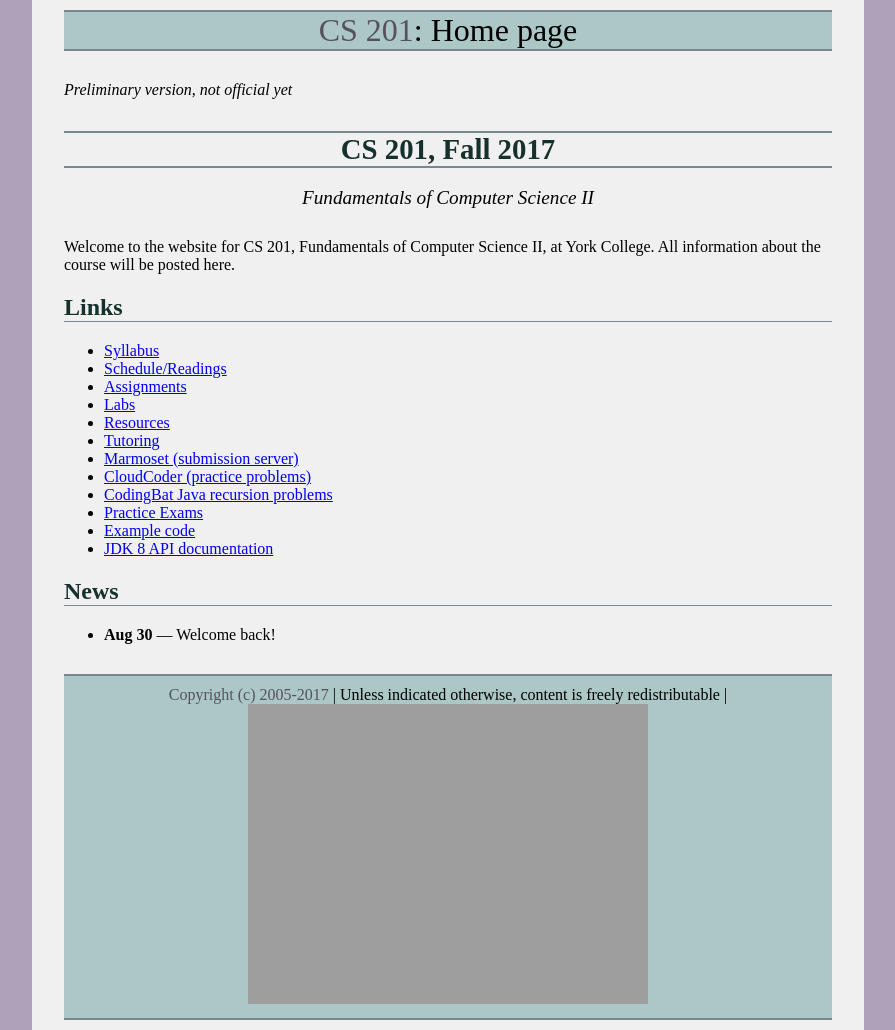
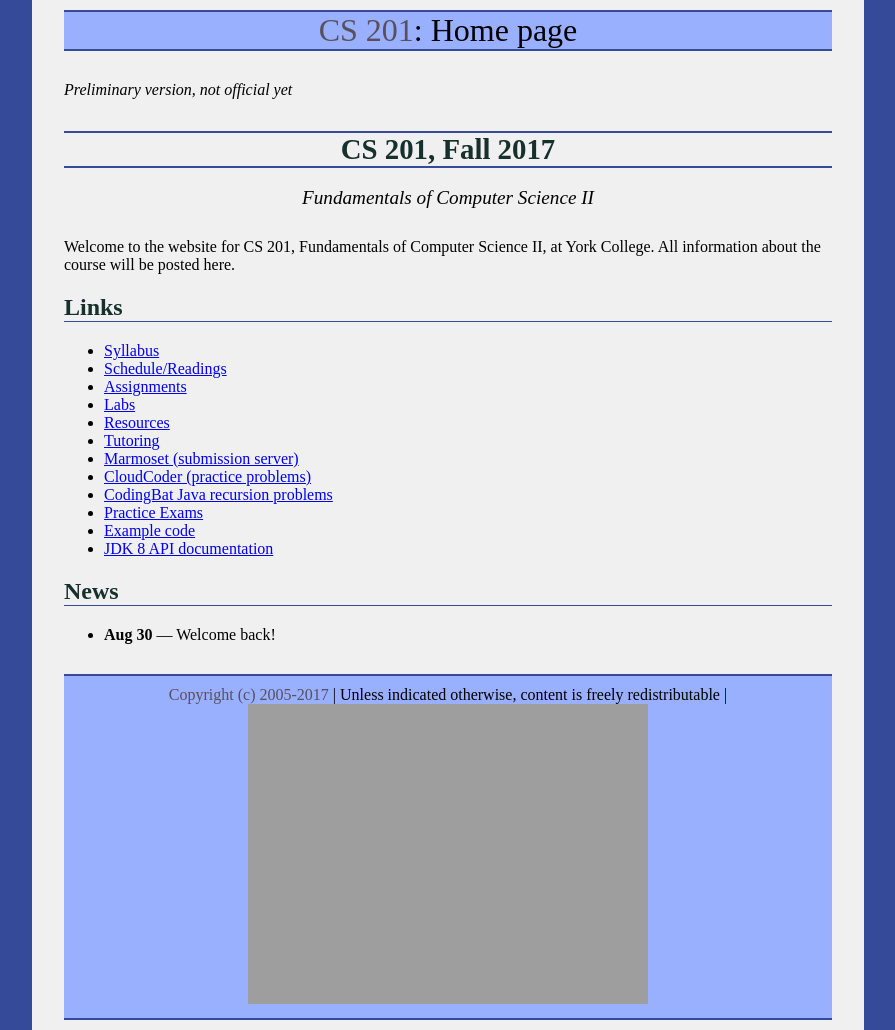
Before and after one commit to ycpcs/cs201-fall2017, a Jekyll site: the page built from index.md, in a window 1280 px wide. Shown: the whole page, without its empty margins (192-1087 px from the left). Built offline with Jekyll 4.4.1, drawn with Linux system fonts in a browser that asks for light colours.

Commit message:
better color scheme

```diff
--- a/css/site.css
+++ b/css/site.css
@@ -16,10 +16,10 @@
 }
 
 #header {
-	border-top: 2px solid #7B878F;
-	border-bottom: 2px solid #7B878F;
+	border-top: 2px solid #354B99;
+	border-bottom: 2px solid #354B99;
 	color: black;
-	background: #abc8c7;
+	background: #99AFFF;
 	font-size: 200%;
 	text-align: center;
 	margin-top: 10px;
@@ -40,9 +40,9 @@
 	margin-top: 30px;
 	padding: 10px 30px;
 	text-align: center;
-	border-top: 2px solid #7B878F;
-	border-bottom: 2px solid #7B878F;
-	background: #abc8c7;
+	border-top: 2px solid #354B99;
+	border-bottom: 2px solid #354B99;
+	background: #99AFFF;
 	color: black;
 }
 
@@ -79,18 +79,18 @@ a.cc-img {
 }
 
 #topnav a {
-	border: 2px solid #7B878F;
+	border: 2px solid #354B99;
 	border-radius: 16px;
 	padding: 4px 12px;
 	text-decoration: none;
-	background: #abc8c7;
+	background: #99AFFF;
 	color: black;
 }
 
 #topnav a:hover {
-	background: #7B878F;
+	background: #354B99;
 	color: white;
-	border: 2px solid #7B878F;
+	border: 2px solid #354B99;
 }
 
 html {
@@ -100,7 +100,9 @@ html {
 
 html, body {
 	margin: 0px 0px;
-	background: #b0a1ba;
+	/*background: #b0a1ba;*/
+	/*background: #4561c7;*/
+	background: #354B99;
 }
 
 h1, h2, h3 {
@@ -110,14 +112,14 @@ h1, h2, h3 {
 
 h1 {
 	margin-top: 32px;
-	border-top: 2px solid #7B878F;
-	border-bottom: 2px solid #7B878F;
+	border-top: 2px solid #354B99;
+	border-bottom: 2px solid #354B99;
 	font-size: 180%;
 	text-align: center;
 }
 
 h2, h3 {
-	border-bottom: 1px solid #7B878F;
+	border-bottom: 1px solid #354B99;
 }
 
 h2 {
@@ -174,8 +176,8 @@ dt {
 }
 
 .parimg {
-	float: left;
-	margin-right: 32px;
+	float: right;
+	margin-left: 32px;
 }
 
 .clear {
@@ -189,52 +191,33 @@ dt {
 .topic-sc, .topic-art, .topic-mus, .topic-hum, .topic-sci, .topic-phy {
 	width: 2em;
 	display: inline-block;
+	text-align: center;
 }
 
 .topic-sc {
 	background: yellow;
 }
 
-.topic-sc::before {
-	content: "\0000a0";
-}
-
 .topic-art {
 	background: #4169E1;
-}
-
-.topic-art::before {
-	content: "\0000a0";
+	color: white;
 }
 
 .topic-mus {
 	background: #deb887;
 }
 
-.topic-mus::before {
-	content: "\0000a0";
-}
-
 .topic-hum {
 	background: #008080;
-}
-
-.topic-hum::before {
-	content: "\0000a0";
+	color: white;
 }
 
 .topic-sci {
 	background: #cc0033;
-}
-
-.topic-sci::before {
-	content: "\0000a0";
+	color: white;
 }
 
 .topic-phy {
 	background: #9900cc;
+	color: white;
 }
-
-.topic-phy::before {
-	content: "\0000a0";
-}
```
